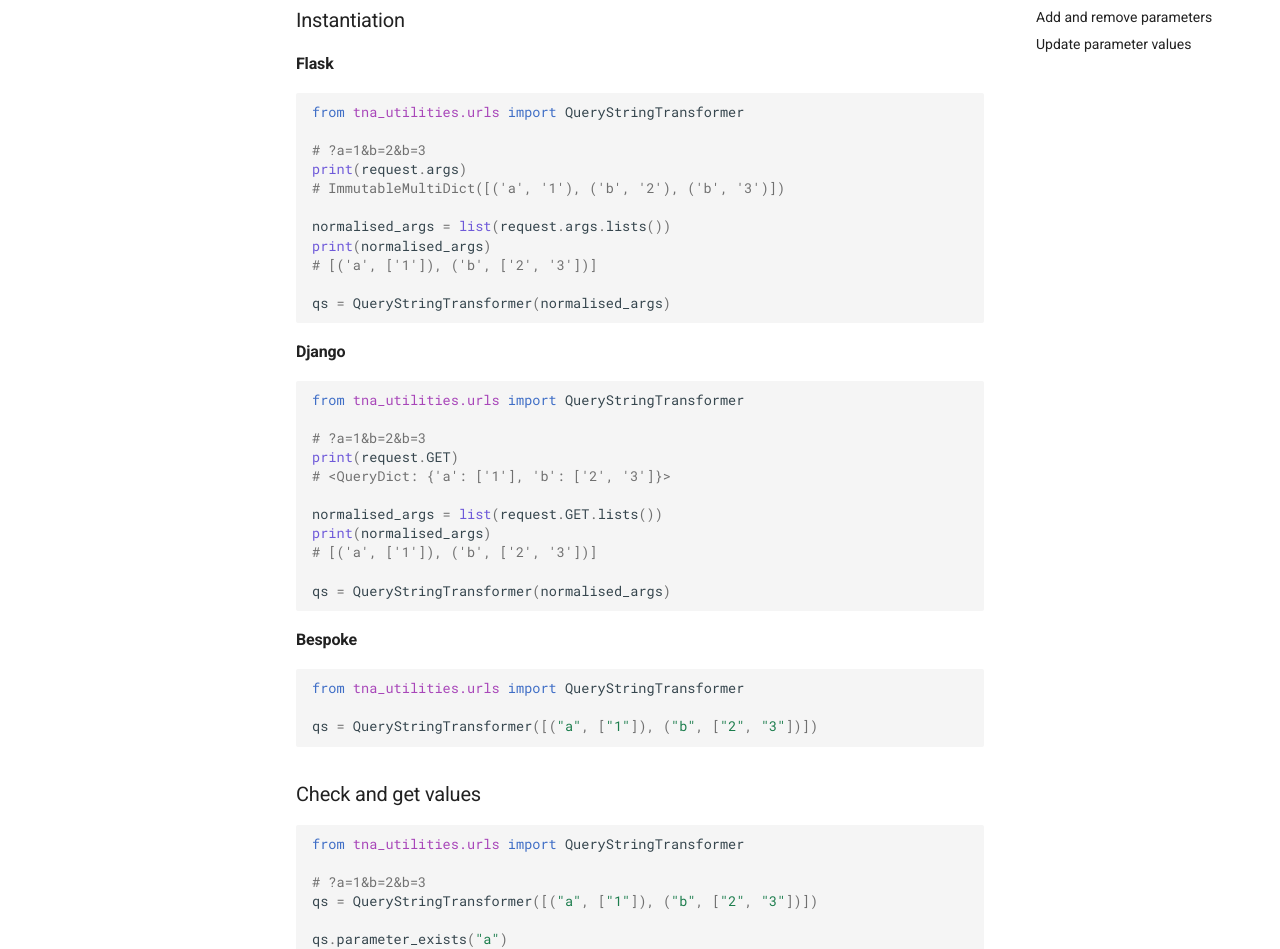
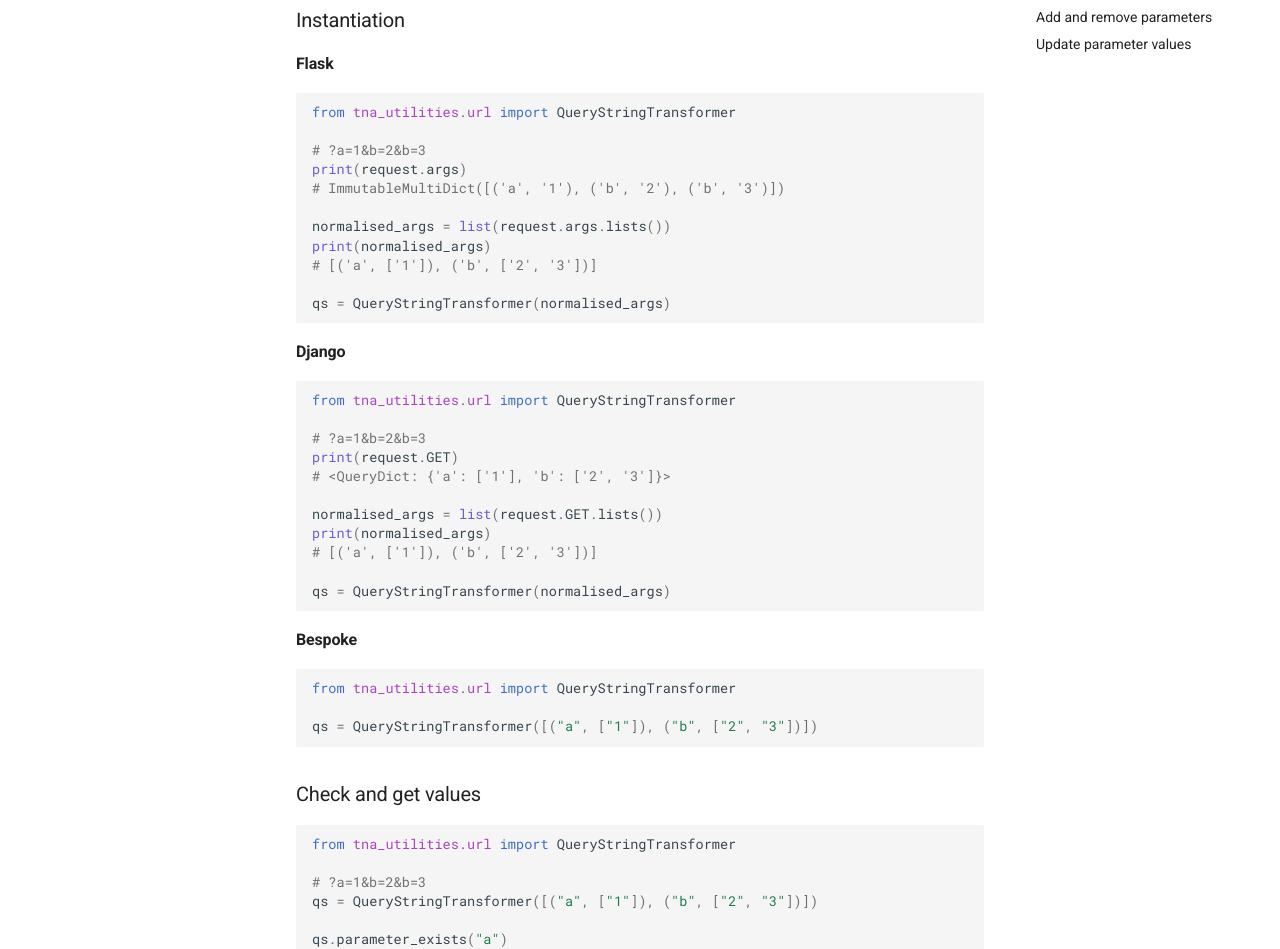
Before and after one commit to nationalarchives/python-utilities, an MkDocs documentation site: the page built from docs/url.md, in a window 1280 px wide and 1400 px high. Shown: the part 283-1232 px from the top of the window. Built offline with MkDocs 1.6.1 and Material for MkDocs 9.7.7, drawn with Linux system fonts in a browser that asks for light colours; comment, search, counter and statistics services are not loaded; some of the changed text lies outside the part shown.

Commit message:
Fix imports in documentation for string and URL

````diff
--- a/docs/urls.md
+++ b/docs/url.md
@@ -9,7 +9,7 @@ A utility class to manipulate query strings.
 #### Flask
 
 ```python
-from tna_utilities.urls import QueryStringTransformer
+from tna_utilities.url import QueryStringTransformer
 
 # ?a=1&b=2&b=3
 print(request.args)
@@ -25,7 +25,7 @@ qs = QueryStringTransformer(normalised_args)
 #### Django
 
 ```python
-from tna_utilities.urls import QueryStringTransformer
+from tna_utilities.url import QueryStringTransformer
 
 # ?a=1&b=2&b=3
 print(request.GET)
@@ -41,7 +41,7 @@ qs = QueryStringTransformer(normalised_args)
 #### Bespoke
 
 ```python
-from tna_utilities.urls import QueryStringTransformer
+from tna_utilities.url import QueryStringTransformer
 
 qs = QueryStringTransformer([("a", ["1"]), ("b", ["2", "3"])])
 ```
@@ -49,7 +49,7 @@ qs = QueryStringTransformer([("a", ["1"]), ("b", ["2", "3"])])
 ### Check and get values
 
 ```python
-from tna_utilities.urls import QueryStringTransformer
+from tna_utilities.url import QueryStringTransformer
 
 # ?a=1&b=2&b=3
 qs = QueryStringTransformer([("a", ["1"]), ("b", ["2", "3"])])
@@ -75,7 +75,7 @@ qs.is_value_in_parameter("b", "4")
 ### Add and remove parameters
 
 ```python
-from tna_utilities.urls import QueryStringTransformer
+from tna_utilities.url import QueryStringTransformer
 
 # ?a=1&b=2&b=3
 qs = QueryStringTransformer([("a", ["1"]), ("b", ["2", "3"])])
@@ -100,7 +100,7 @@ qs.add_parameter(
 ### Update parameter values
 
 ```python
-from tna_utilities.urls import QueryStringTransformer
+from tna_utilities.url import QueryStringTransformer
 
 # ?a=1&b=2&b=3
 qs = QueryStringTransformer([("a", ["1"]), ("b", ["2", "3"])])
````
Also changed, not shown: docs/string.md (renamed from docs/strings.md, +2 -2 lines).
